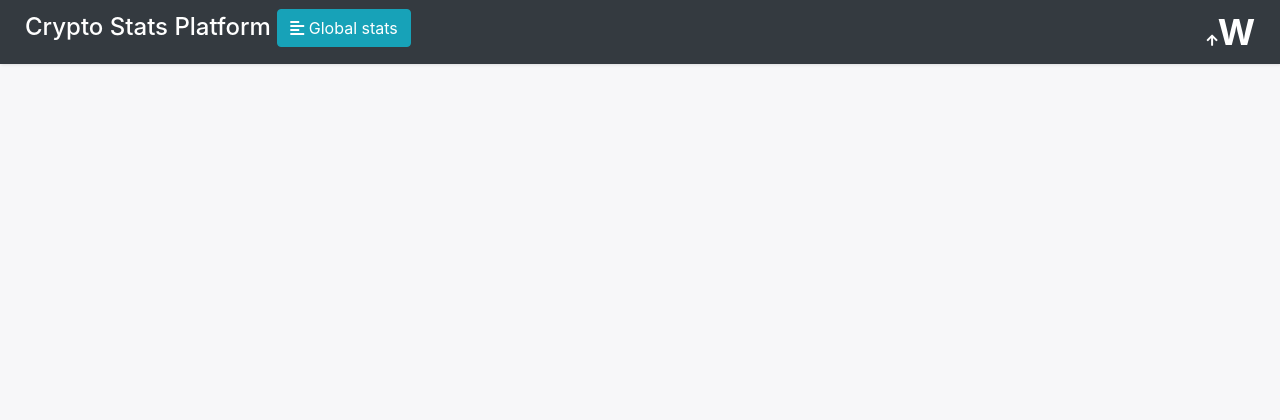
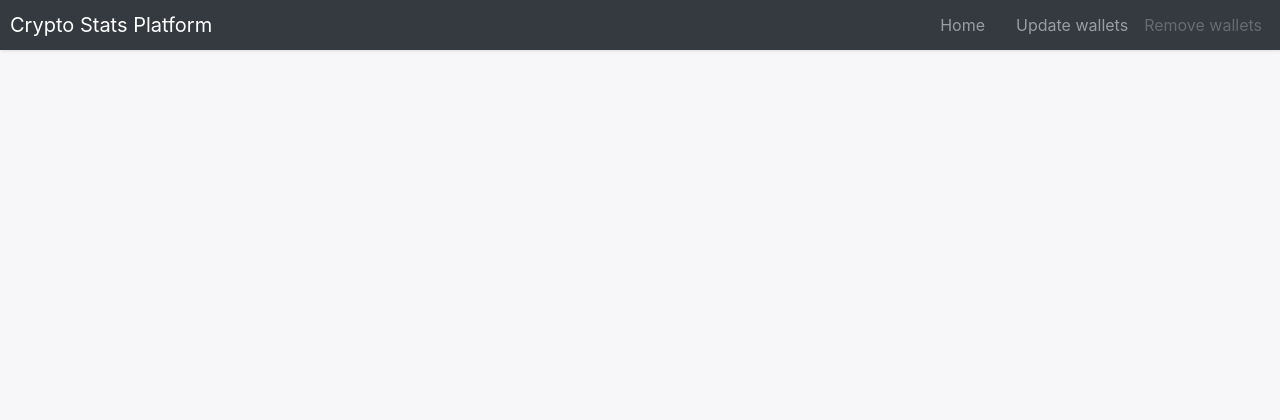
Before and after one commit to Yurujai/CryptoStats, a Symfony app: template templates/template.html.twig in a window 1280 px wide. Shown: the top 420 px of the page. Run offline with Twig, Linux system fonts and the light colour scheme; the template is opened without the code that fills it, so the values that code supplies are empty; some libraries are stand-ins or nearby versions.

Commit message:
Update header design, remove unused files and add ROADMAP features

```diff
--- a/templates/_content_top.html.twig
+++ b/templates/_content_top.html.twig
@@ -1,22 +1,25 @@
 <nav class="navbar fixed-top navbar-expand-lg navbar-dark bg-dark navbar-menu">
-    <div class="container-fluid">
-
-        <h4 style="color:#fff;">{{ "Crypto Stats Platform"|trans }}
-        {% if app.request.get('_route') != 'crypto_stats' %}
-            <a href="{{ path('crypto_stats') }}" class="btn btn-info text-left">
-                <i class="fas fa-align-left"></i>
-                <span>Global stats</span>
-            </a>
-        {% endif %}
-        </h4>
-        <button class="btn btn-dark d-inline-block d-lg-none ml-auto" type="button" data-toggle="collapse" data-target="#navbarSupportedContent" aria-controls="navbarSupportedContent" aria-expanded="false" aria-label="Toggle navigation">
-            <i class="fas fa-align-justify"></i>
-        </button>
-
-        <div class="text-right">
-            <a href="#" title="{{ "Update wallets"|trans }}" class="update-element" data-url="{{ path('crypto_stats_update_wallets') }}">
-                <small><i class="fa fa-arrow-up"></i></small><strong style="font-size:36px;">W</strong>
-            </a>
-        </div>
+    <a class="navbar-brand" href="#">{{ "Crypto Stats Platform"|trans }}</a>
+    <button class="navbar-toggler" type="button" data-toggle="collapse" data-target="#navbarNav" aria-controls="navbarNav" aria-expanded="false" aria-label="Toggle navigation">
+        <span class="navbar-toggler-icon"></span>
+    </button>
+    <div class="collapse navbar-collapse justify-content-end" id="navbarNav">
+        <ul class="navbar-nav">
+            <li class="nav-item {% if app.request.get('_route') == 'crypto_stats' %}active{% endif %}">
+                <a class="nav-link" href="{{ path('crypto_stats') }}">
+                    {{ "Home"|trans }}
+                </a>
+            </li>
+            <li class="nav-item">
+                <a href="#" title="{{ "Update wallets"|trans }}" class="nav-link update-element" data-url="{{ path('crypto_stats_update_wallets') }}">
+                    {{ "Update wallets"|trans }}
+                </a>
+            </li>
+            <li class="nav-item">
+                <a href="#"  title="{{ "Remove wallets"|trans }}" class="nav-link disabled">
+                    {{ "Remove wallets"|trans }}
+                </a>
+            </li>
+        </ul>
     </div>
 </nav>
```
Also changed, not shown: ROADMAP.md (+18 -4 lines), templates/_header.html.twig (deleted, +0 -9 lines), templates/coinbase/crypto.html.twig (deleted, +0 -81 lines).
